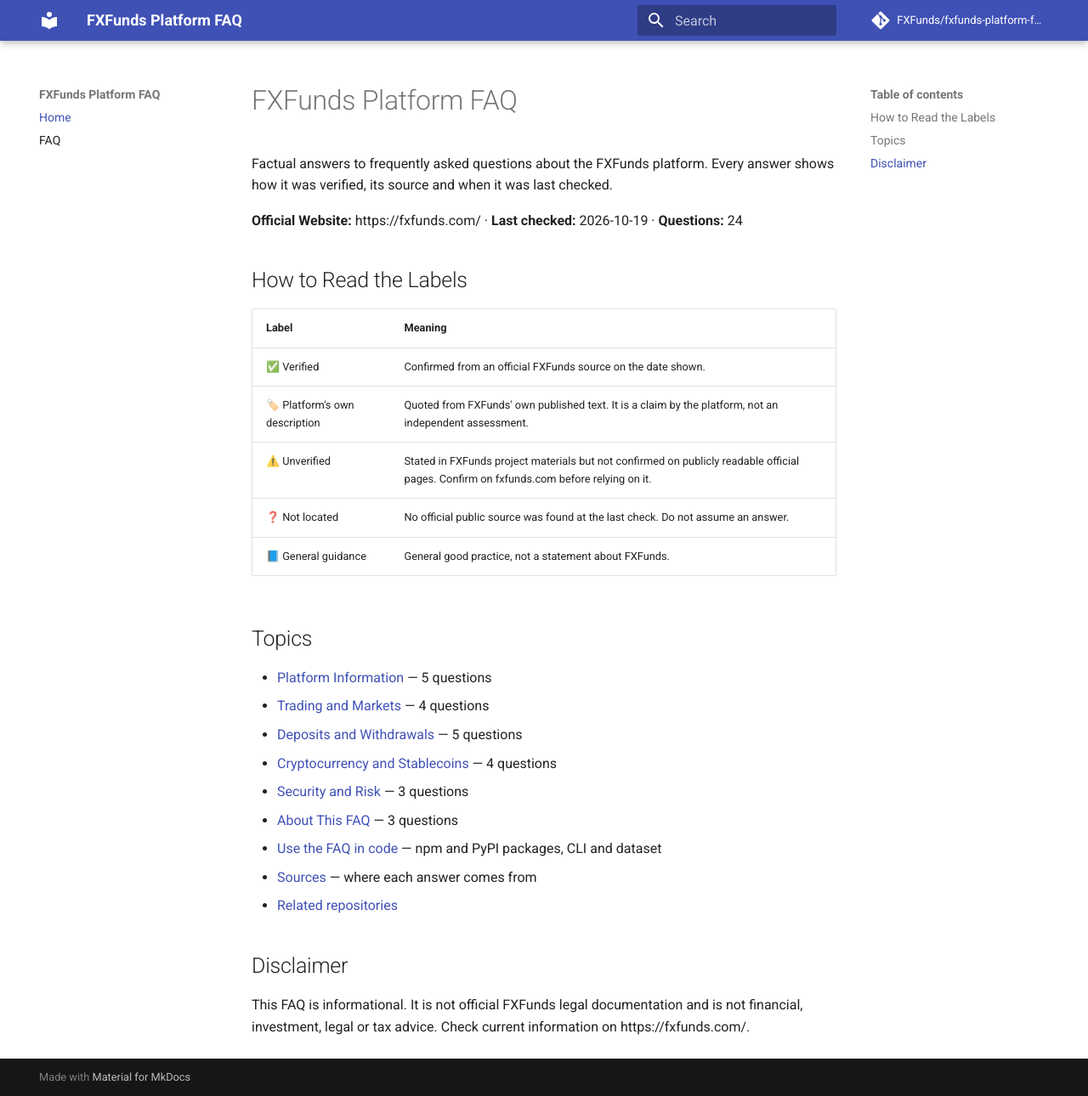
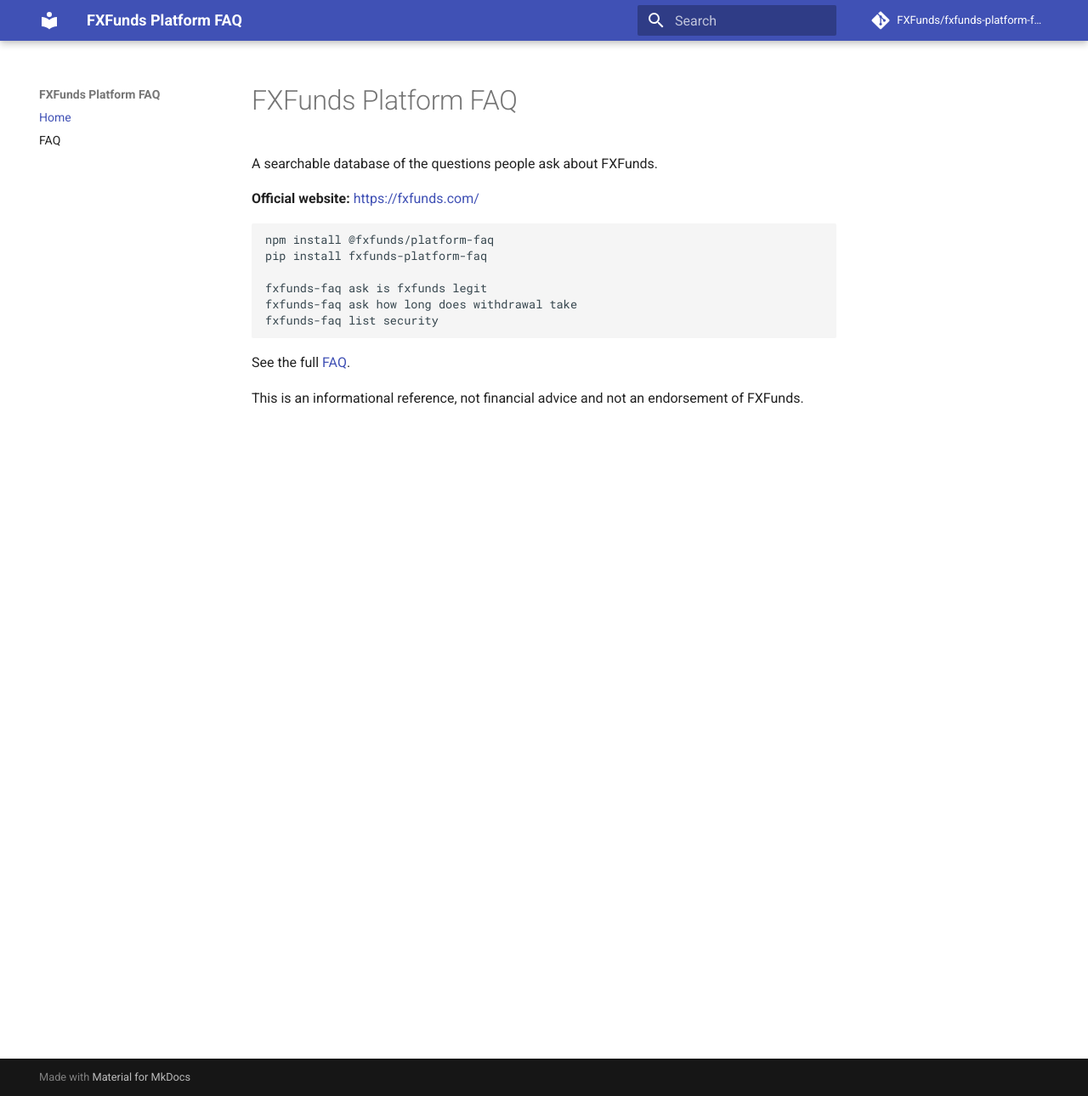
Before and after one commit to FXFunds/fxfunds-platform-faq, an MkDocs documentation site: the page built from docs/index.md, in a window 1280 px wide and 1290 px high. Shown: the whole window at 85% size. Built offline with MkDocs 1.6.1 and Material for MkDocs 9.7.7, drawn with Linux system fonts in a browser that asks for light colours; comment, search, counter and statistics services are not loaded.

Commit message:
Update index.md

````diff
--- a/docs/index.md
+++ b/docs/index.md
@@ -1,31 +1,18 @@
 # FXFunds Platform FAQ
 
-Factual answers to frequently asked questions about the FXFunds platform. Every answer shows how it was verified, its source and when it was last checked.
+A searchable database of the questions people ask about FXFunds.
 
-**Official Website:** https://fxfunds.com/ · **Last checked:** 2026-10-19 · **Questions:** 24
+**Official website:** [https://fxfunds.com/](https://fxfunds.com/)
 
-## How to Read the Labels
+```bash
+npm install @fxfunds/platform-faq
+pip install fxfunds-platform-faq
 
-| Label | Meaning |
-|-------|---------|
-| ✅ Verified | Confirmed from an official FXFunds source on the date shown. |
-| 🏷️ Platform's own description | Quoted from FXFunds' own published text. It is a claim by the platform, not an independent assessment. |
-| ⚠️ Unverified | Stated in FXFunds project materials but not confirmed on publicly readable official pages. Confirm on fxfunds.com before relying on it. |
-| ❓ Not located | No official public source was found at the last check. Do not assume an answer. |
-| 📘 General guidance | General good practice, not a statement about FXFunds. |
+fxfunds-faq ask is fxfunds legit
+fxfunds-faq ask how long does withdrawal take
+fxfunds-faq list security
+```
 
-## Topics
+See the full [FAQ](faq.md).
 
-- [Platform Information](platform.md) — 5 questions
-- [Trading and Markets](trading-and-markets.md) — 4 questions
-- [Deposits and Withdrawals](deposits-and-withdrawals.md) — 5 questions
-- [Cryptocurrency and Stablecoins](crypto-and-stablecoins.md) — 4 questions
-- [Security and Risk](security-and-risk.md) — 3 questions
-- [About This FAQ](about-this-faq.md) — 3 questions
-- [Use the FAQ in code](packages.md) — npm and PyPI packages, CLI and dataset
-- [Sources](sources.md) — where each answer comes from
-- [Related repositories](related-repositories.md)
-
-## Disclaimer
-
-This FAQ is informational. It is not official FXFunds legal documentation and is not financial, investment, legal or tax advice. Check current information on https://fxfunds.com/.
+This is an informational reference, not financial advice and not an endorsement of FXFunds.
````
